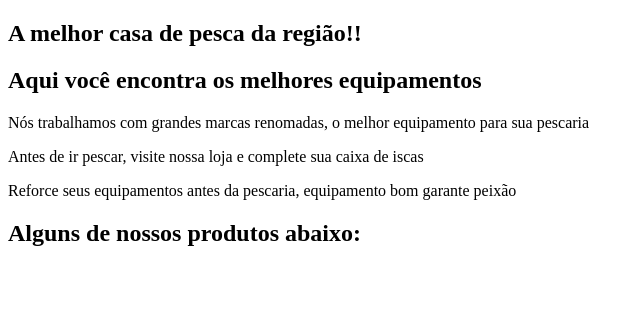
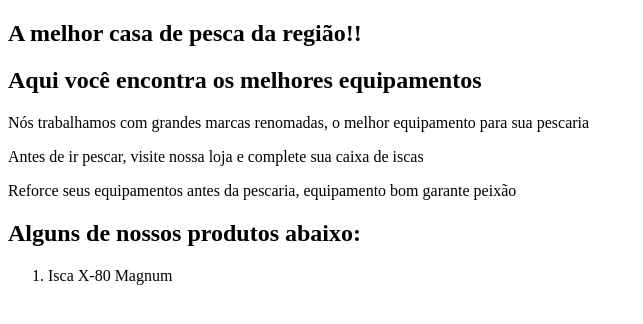
Before and after one commit to jorgeprado010/prova-html-css-jorge, a plain HTML site: page index.html in a window 1280 px wide. Shown: the whole page, without its empty margins (0-643 px from the left). Drawn offline with Linux system fonts and the light colour scheme.

Commit message:
criei a minha lista ordenada e na 1 linha coloquei uma isca

```diff
--- a/index.html
+++ b/index.html
@@ -17,5 +17,9 @@
                  equipamento bom garante peixão</p>
 
                  <h2> Alguns de nossos produtos abaixo:</h2>
+
+                 <ol>
+                    <li> Isca X-80 Magnum</li>
+                 </ol>
 </body>
 </html>
```
